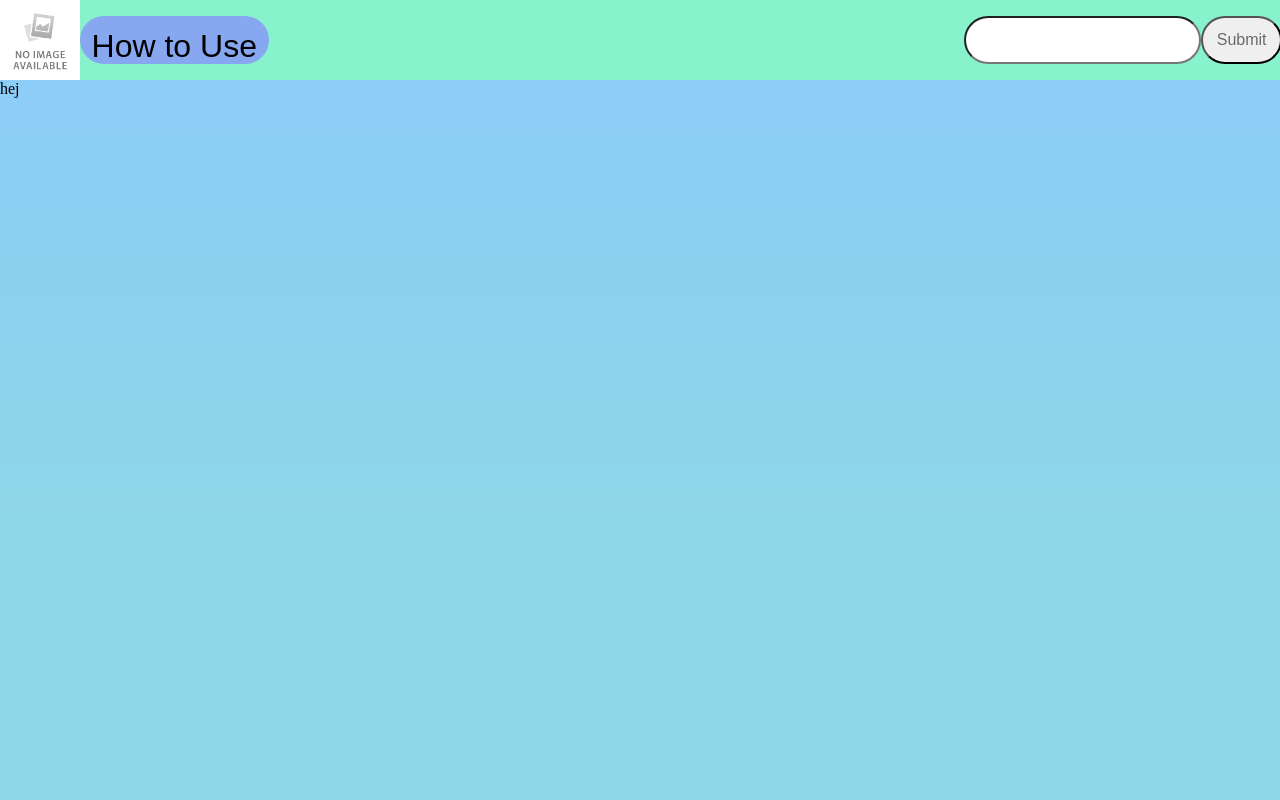
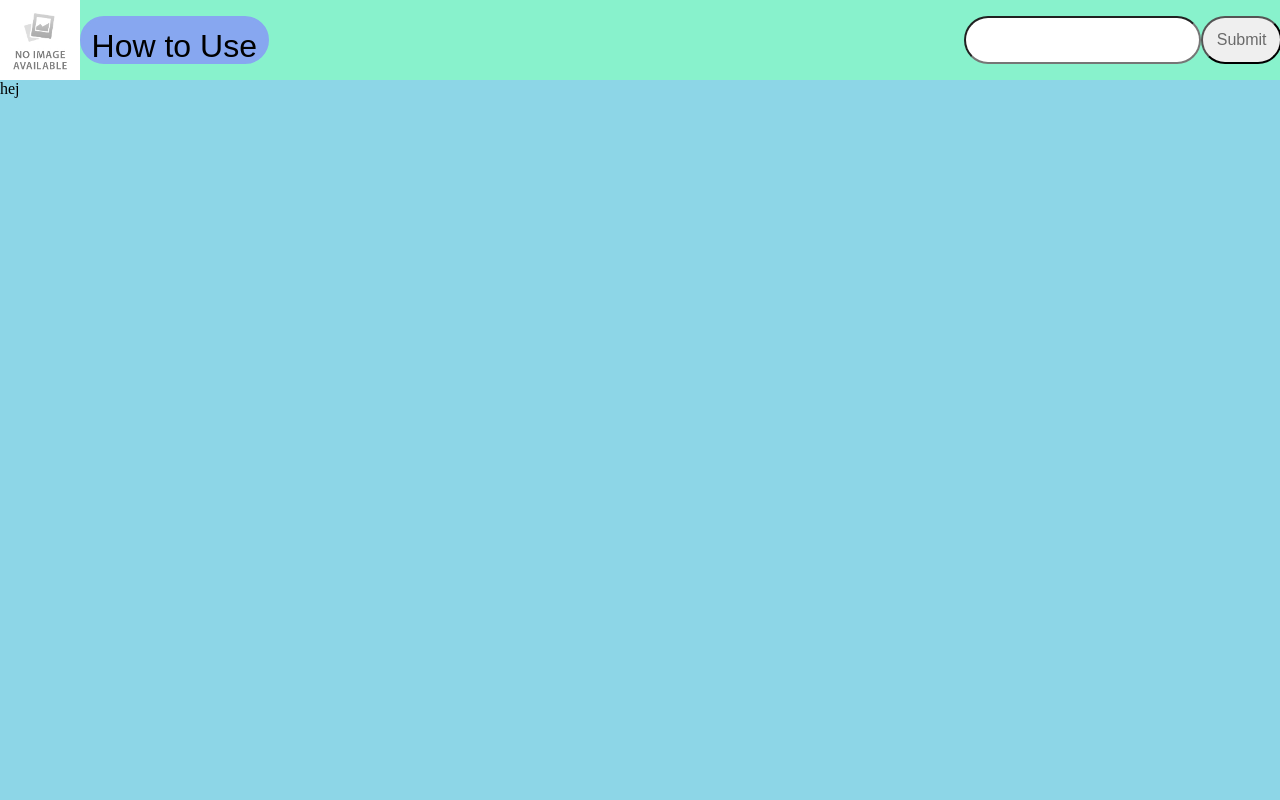
Before and after one commit to SamuelHellqvist/tnmk30_lego, a PHP site: page /chosenBrick.php in a window 1280 px wide. Run offline with PHP 8.4, Linux system fonts and the light colour scheme; data that the repository does not hold is empty.

Commit message:
ändrade css och metod till get

```diff
--- a/head.txt
+++ b/head.txt
@@ -9,7 +9,7 @@
     <link rel="stylesheet" href="style.css">
     <script src="script.js" defer></script>
 </head>
-<body>
+<body class="heightlessBody">
     <!-- header -->
     <header>
 
@@ -31,7 +31,7 @@
             <?php include("cookies.txt"); ?>
         </span>
 
-        <form class="headform" action="search.php" method="post">
+        <form class="headform" action="search.php" method="get">
             <input type="text" name="searchResult">
 
             <input type="submit">
--- a/style.css
+++ b/style.css
@@ -25,9 +25,14 @@ body {
     background: linear-gradient(0deg, rgba(141,214,231,1) 35%, rgba(141,203,250,1) 100%);
 }
 
+.heightlessBody{
+    background: rgb(141,214,231);
+}
+
 /* Allt i header*/
 header {
     height: 10%;
+    max-height: calc(100vh/10);
     background-color: var(--green);
     display: flex;
     flex-direction: row;
```
